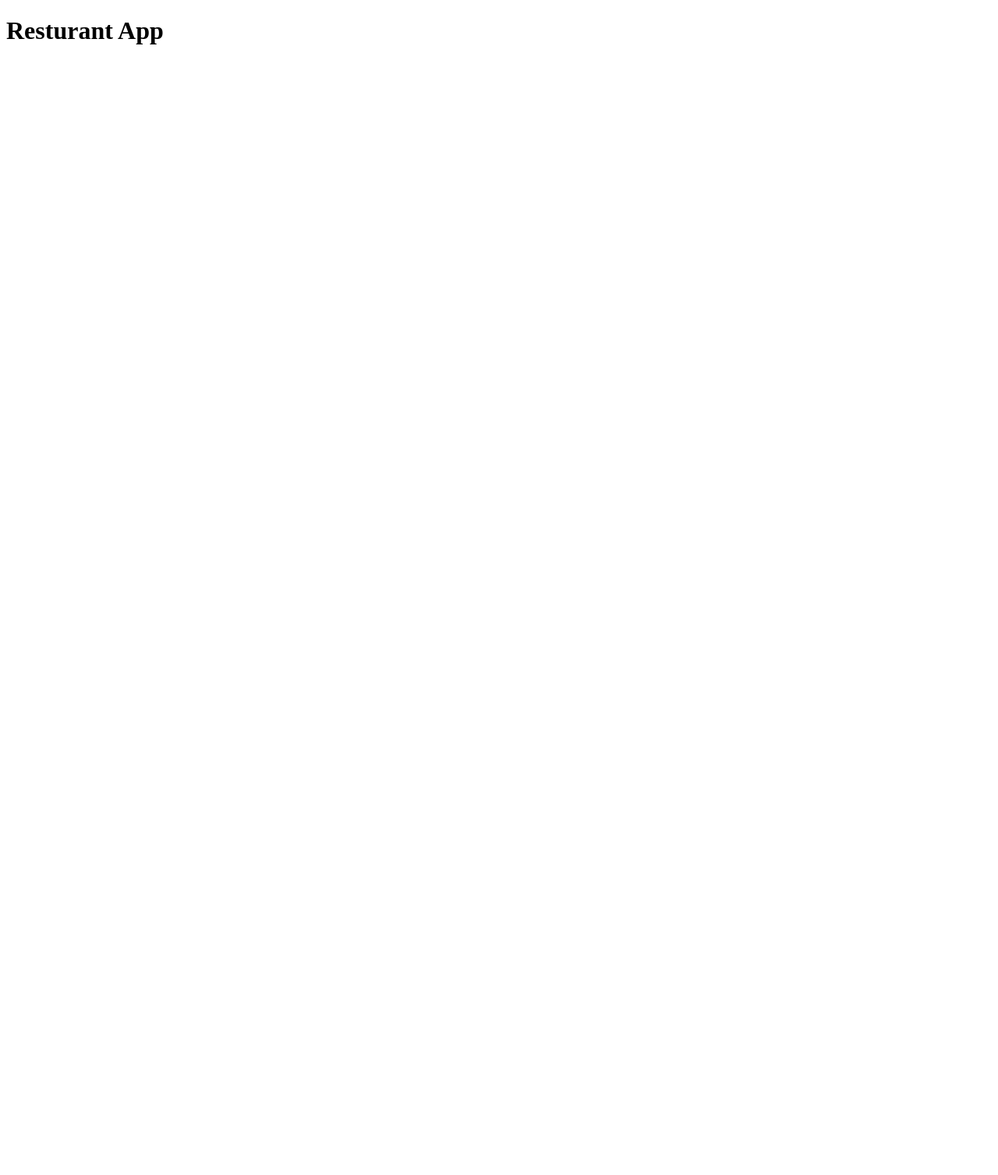
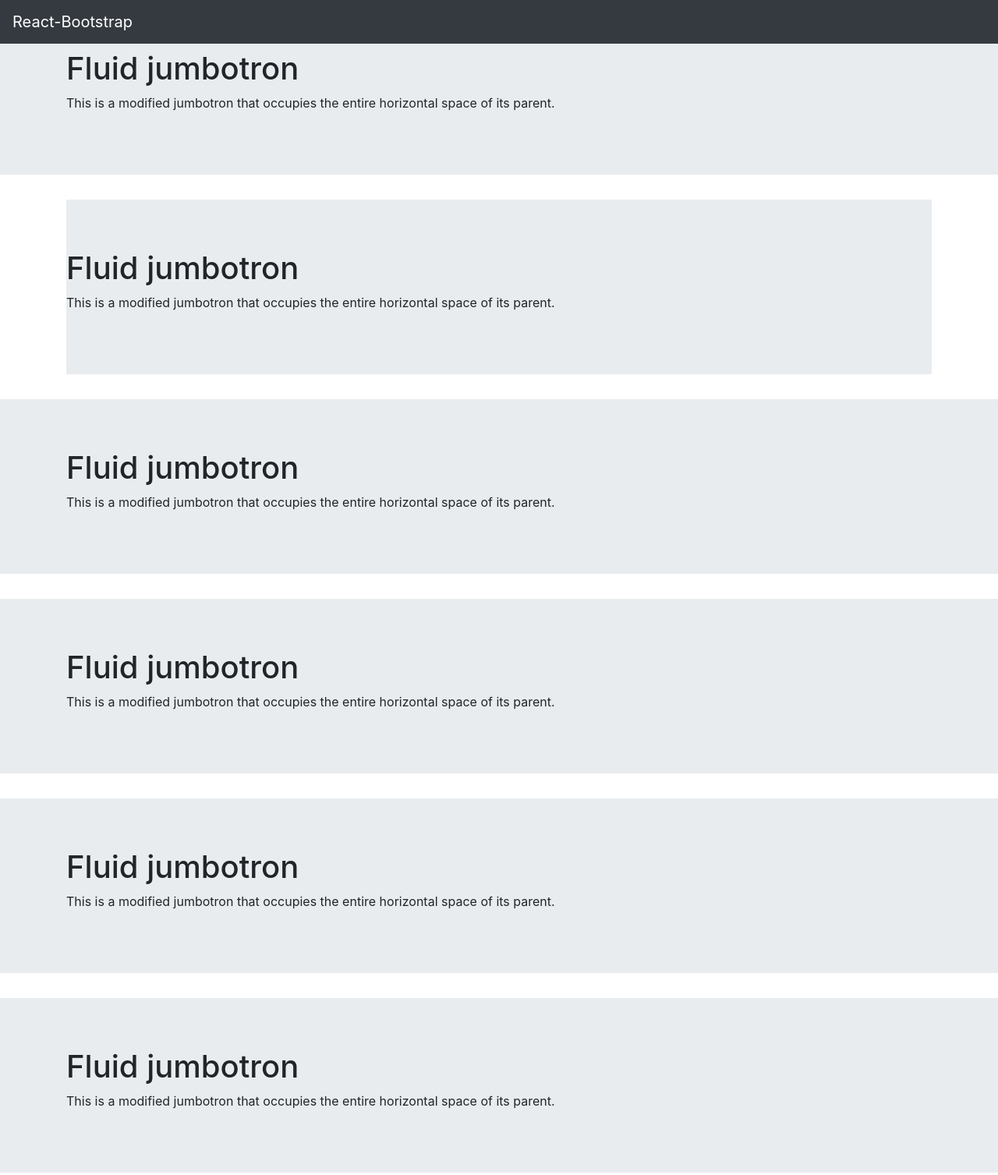
Before and after one commit to riz1-lv/resturant-page, a Gatsby site: page / in a window 1280 px wide. Shown: the top 1507 px of the page at 78% size. Before the commit the page ends 800 px from the top, so only its background shows below. Built offline with nearby package versions, Linux system fonts and the light colour scheme; Gatsby itself is replaced by a stand-in of ours.

Commit message:
added basic navbar, react-bootstrap, bootstrap

```diff
--- a/gatsby-config.js
+++ b/gatsby-config.js
@@ -3,6 +3,8 @@ module.exports = {
     "gatsby-plugin-image",
     "gatsby-plugin-sharp",
     "gatsby-transformer-sharp",
+    "react-bootstrap",
+    'bootstrap',
     {
       resolve: "gatsby-source-filesystem",
       options: {
--- a/package.json
+++ b/package.json
@@ -16,12 +16,14 @@
   },
   "license": "0BSD",
   "dependencies": {
+    "bootstrap": "^4.5.3",
     "gatsby": "^2.26.1",
     "gatsby-plugin-image": "^0.3.1",
     "gatsby-plugin-sharp": "^2.10.1",
     "gatsby-source-filesystem": "^2.7.0",
     "gatsby-transformer-sharp": "^2.8.0",
     "react": "^16.13.1",
+    "react-bootstrap": "^1.4.0",
     "react-dom": "^16.13.1"
   }
 }
--- /dev/null
+++ b/src/components/NavigationBar.js
@@ -0,0 +1,19 @@
+import React from 'react'
+import Navbar from 'react-bootstrap/Navbar';
+
+
+
+const NavigationBar = () => {
+  return (
+    <div>
+
+      <Navbar fixed="top" variant="dark" bg="dark" expand="lg">
+      <Navbar.Brand >React-Bootstrap</Navbar.Brand>
+      </Navbar>
+
+    </div>
+
+  )
+}
+
+export default NavigationBar
--- a/src/pages/index.js
+++ b/src/pages/index.js
@@ -1,17 +1,92 @@
 import * as React from "react"
+import NavigationBar from "../components/NavigationBar";
+import 'bootstrap/dist/css/bootstrap.min.css';
+import Jumbotron from 'react-bootstrap/Jumbotron';
+import Container from 'react-bootstrap/Container';
 
+class IndexPage extends React.Component{
 
-// markup
-class IndexPage extends React.Component{
-  constructor(props){
-    super(props)
-  }
   render(){
     return (
       <main>
         <title>Home Page</title>
-        <h1>Resturant App</h1>
+        <NavigationBar/>
+        <Jumbotron fluid>
+      <Container>
+    <h1>Fluid jumbotron</h1>
+    <p>
+      This is a modified jumbotron that occupies the entire horizontal space of
+      its parent.
+    </p>
+      </Container>
+    </Jumbotron>
+
+    <Container>
+    <Jumbotron fluid>
+    <h1>Fluid jumbotron</h1>
+    <p>
+      This is a modified jumbotron that occupies the entire horizontal space of
+      its parent.
+    </p>
+    </Jumbotron>
+    </Container>
+
+
+
+    <Jumbotron fluid>
+  <Container>
+    <h1>Fluid jumbotron</h1>
+    <p>
+      This is a modified jumbotron that occupies the entire horizontal space of
+      its parent.
+    </p>
+  </Container>
+</Jumbotron>
+
+<Jumbotron fluid>
+  <Container>
+    <h1>Fluid jumbotron</h1>
+    <p>
+      This is a modified jumbotron that occupies the entire horizontal space of
+      its parent.
+    </p>
+  </Container>
+</Jumbotron>
+
+<Jumbotron fluid>
+  <Container>
+    <h1>Fluid jumbotron</h1>
+    <p>
+      This is a modified jumbotron that occupies the entire horizontal space of
+      its parent.
+    </p>
+  </Container>
+</Jumbotron>
+
+<Jumbotron fluid>
+  <Container>
+    <h1>Fluid jumbotron</h1>
+    <p>
+      This is a modified jumbotron that occupies the entire horizontal space of
+      its parent.
+    </p>
+  </Container>
+</Jumbotron>
+
+<Jumbotron fluid>
+  <Container>
+    <h1>Fluid jumbotron</h1>
+    <p>
+      This is a modified jumbotron that occupies the entire horizontal space of
+      its parent.
+    </p>
+  </Container>
+</Jumbotron>
+
+
       </main>
+
+
 
     );
   }
```
Also changed, not shown: 1 other file.
